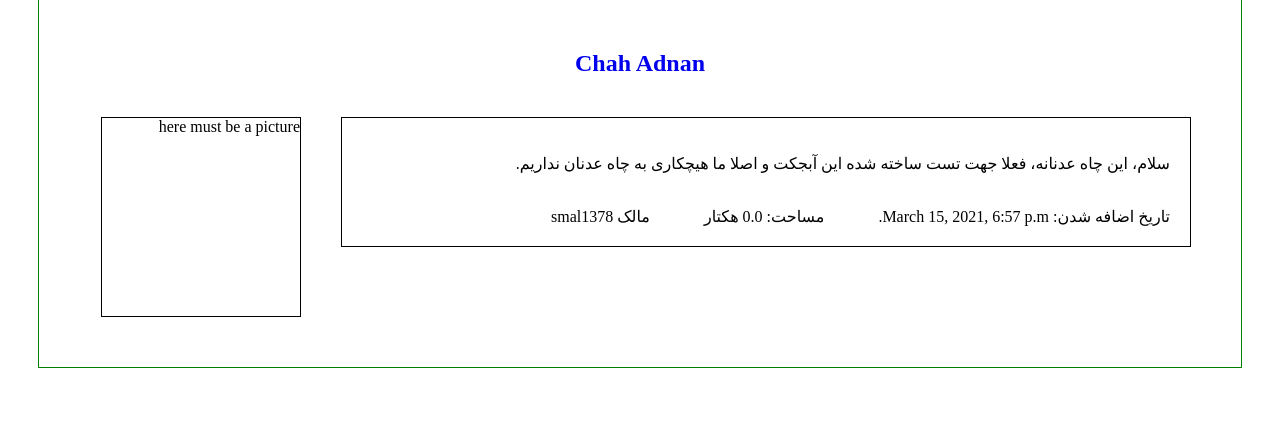
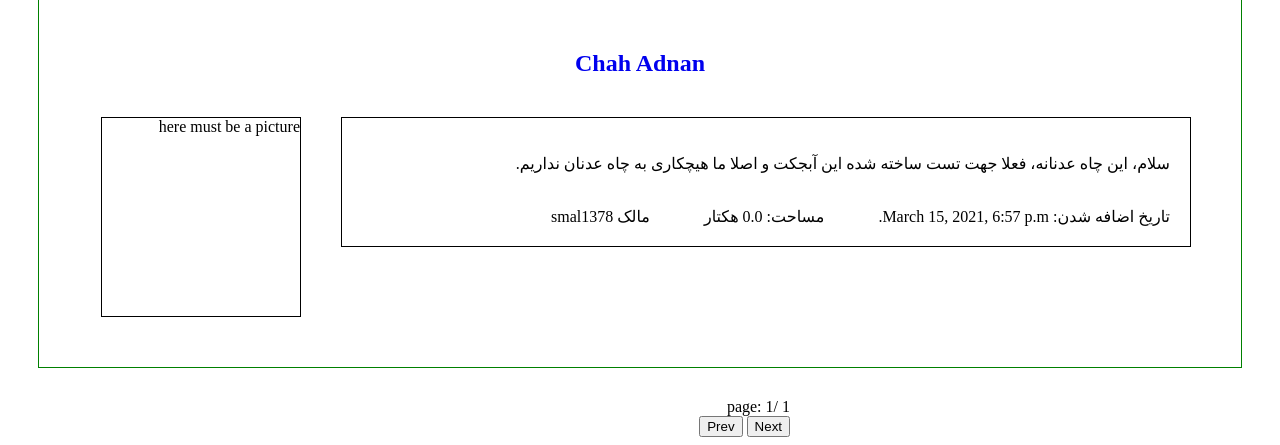
Before and after one commit to smal1378/Kazi, a Django app: page / in a window 1280 px wide. Shown: the part 517-962 px from the top of the page. Before the commit the page ends 885 px from the top, so only its background shows below. Run offline with Django 3.2, Linux system fonts and the light colour scheme; data comes from the database, SQL or seed files in the repository.

Commit message:
add pagination to ugly home page

```diff
--- a/maps/static/maps/home.css
+++ b/maps/static/maps/home.css
@@ -40,3 +40,7 @@ a {
     height: 200px;
     margin: 20px;
 }
+.pagination {
+    width: 300px;
+    margin: auto;
+}
--- a/maps/templates/maps/home.html
+++ b/maps/templates/maps/home.html
@@ -36,6 +36,15 @@
     </div>
     <!-- map -->
     {% endfor %}
+    <div class="pagination">
+        page: {{page}}/ {{total_pages}}
+        <form method="post">
+            {% csrf_token %}
+            <button name="next" id="next">Next</button>
+            <button name="prev" id="prev">Prev</button>
+            <input type="hidden" name="page" value="{{page}}">
+        </form>
+    </div>
 
 </body>
 </html>
```
